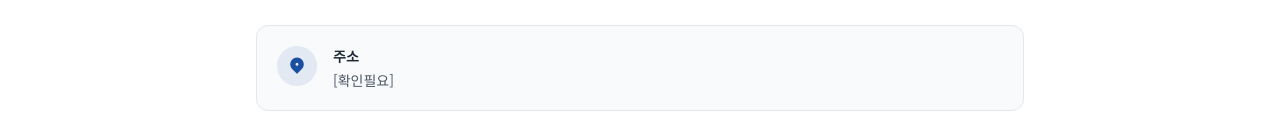
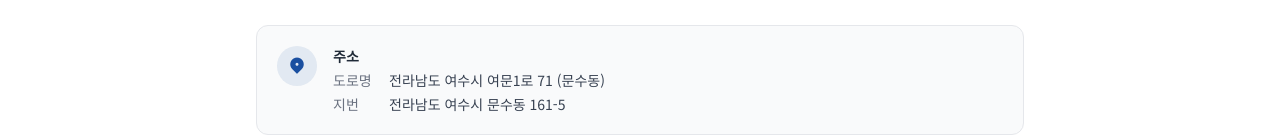
Before and after one commit to dwww9292-collab/yeosumunhwa, a React (Vite) app: page /introduce/location in a window 1280 px wide. Shown: the part 962-1097 px from the top of the page. Built offline with nearby package versions, Linux system fonts and the light colour scheme; no server answers.

Commit message:
오시는길 주소를 여수 실제 주소로 세팅 및 지도 위치 갱신

```diff
--- a/src/pages/introduce/location/page.tsx
+++ b/src/pages/introduce/location/page.tsx
@@ -25,7 +25,7 @@ export default function LocationPage() {
         <div className="w-full h-[400px] md:h-[480px] rounded-xl overflow-hidden border border-gray-200 mb-8">
           <iframe
             title="여수문화재단 위치"
-            src="https://www.google.com/maps?q=%EA%B2%BD%EA%B8%B0%EB%8F%84%20%EC%96%91%EC%A3%BC%EC%8B%9C%20%EA%B4%91%EC%A0%81%EB%A9%B4%20%EB%B6%80%ED%9D%A5%EB%A1%9C618%EB%B2%88%EA%B8%B8%20303&output=embed"
+            src="https://www.google.com/maps?q=%EC%A0%84%EB%9D%BC%EB%82%A8%EB%8F%84%20%EC%97%AC%EC%88%98%EC%8B%9C%20%EC%97%AC%EB%AC%B81%EB%A1%9C%2071&output=embed"
             width="100%"
             height="100%"
             allowFullScreen
@@ -43,8 +43,14 @@ export default function LocationPage() {
             </div>
             <div>
               <h3 className="text-sm font-bold text-gray-800 mb-1">주소</h3>
-              {/* TODO: 재단 확정 주소 확보 후 입력. 기존 값은 양주문화재단(경기도 양주시) 주소였다. */}
-              <p className="text-sm text-gray-600">[확인필요]</p>
+              <p className="text-sm text-gray-700">
+                <span className="inline-block w-14 text-gray-500">도로명</span>
+                전라남도 여수시 여문1로 71 (문수동)
+              </p>
+              <p className="text-sm text-gray-700 mt-1">
+                <span className="inline-block w-14 text-gray-500">지번</span>
+                전라남도 여수시 문수동 161-5
+              </p>
             </div>
           </div>
 
```
